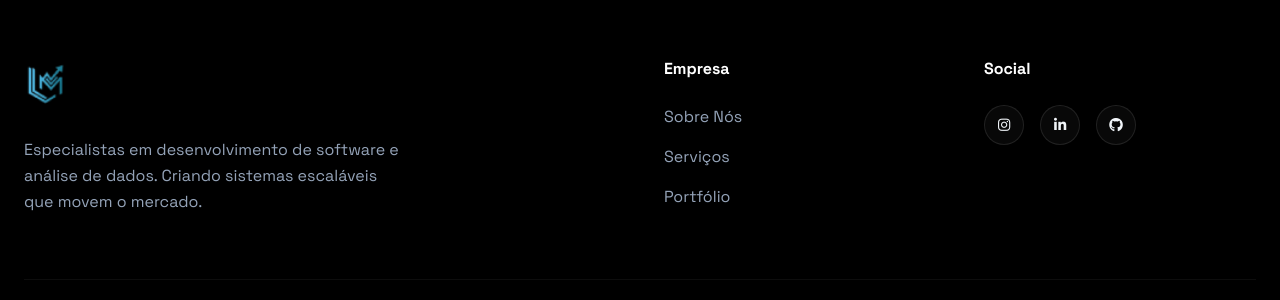
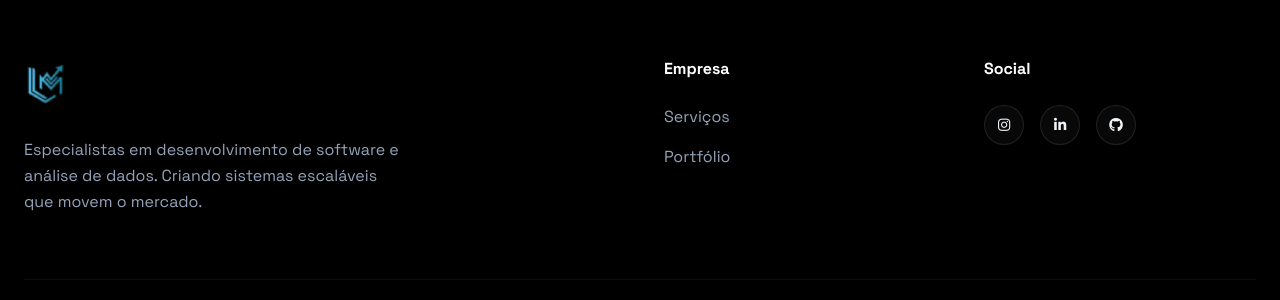
Before and after one commit to naclaraasilva/landmaker, a Django app: page / in a window 1280 px wide. Shown: the part 4287-4587 px from the top of the page. Run offline with Django 4.2, Linux system fonts and the light colour scheme; some libraries are stand-ins or nearby versions.

Commit message:
alteracao base.html

```diff
--- a/templates/base.html
+++ b/templates/base.html
@@ -344,7 +344,7 @@
 <!-- Project 5 -->
 <div class="glass-card rounded-2xl overflow-hidden reveal delay-1 group">
 <div class="h-48 overflow-hidden relative">
-<img alt="SaaS Dashboard" class="w-full h-full object-cover transition-transform duration-700 group-hover:scale-110" src="{% static 'img/Bi.png' %}"/>
+<img alt="SaaS Dashboard" class="w-full h-full object-cover transition-transform duration-700 group-hover:scale-110" src="{% static 'img/BI.png' %}"/>
 <div class="absolute inset-0 bg-black/40 opacity-0 group-hover:opacity-100 transition-opacity flex items-center justify-center">
 <button class="bg-white/20 backdrop-blur-md text-white p-3 rounded-full hover:bg-white/30 transition-colors">
 <span class="material-symbols-outlined">visibility</span>
@@ -455,7 +455,7 @@
 <div>
 <h4 class="text-white font-bold mb-6">Empresa</h4>
 <ul class="space-y-4">
-<li><a class="text-slate-400 hover:text-sky-blue transition-colors" href="{% url 'sobre' %}">Sobre Nós</a></li>
+{#<li><a class="text-slate-400 hover:text-sky-blue transition-colors" href="{% url 'sobre' %}">Sobre Nós</a></li>#}
 <li><a class="text-slate-400 hover:text-sky-blue transition-colors" href="#">Serviços</a></li>
 <li><a class="text-slate-400 hover:text-sky-blue transition-colors" href="#">Portfólio</a></li>
 </ul>
```
